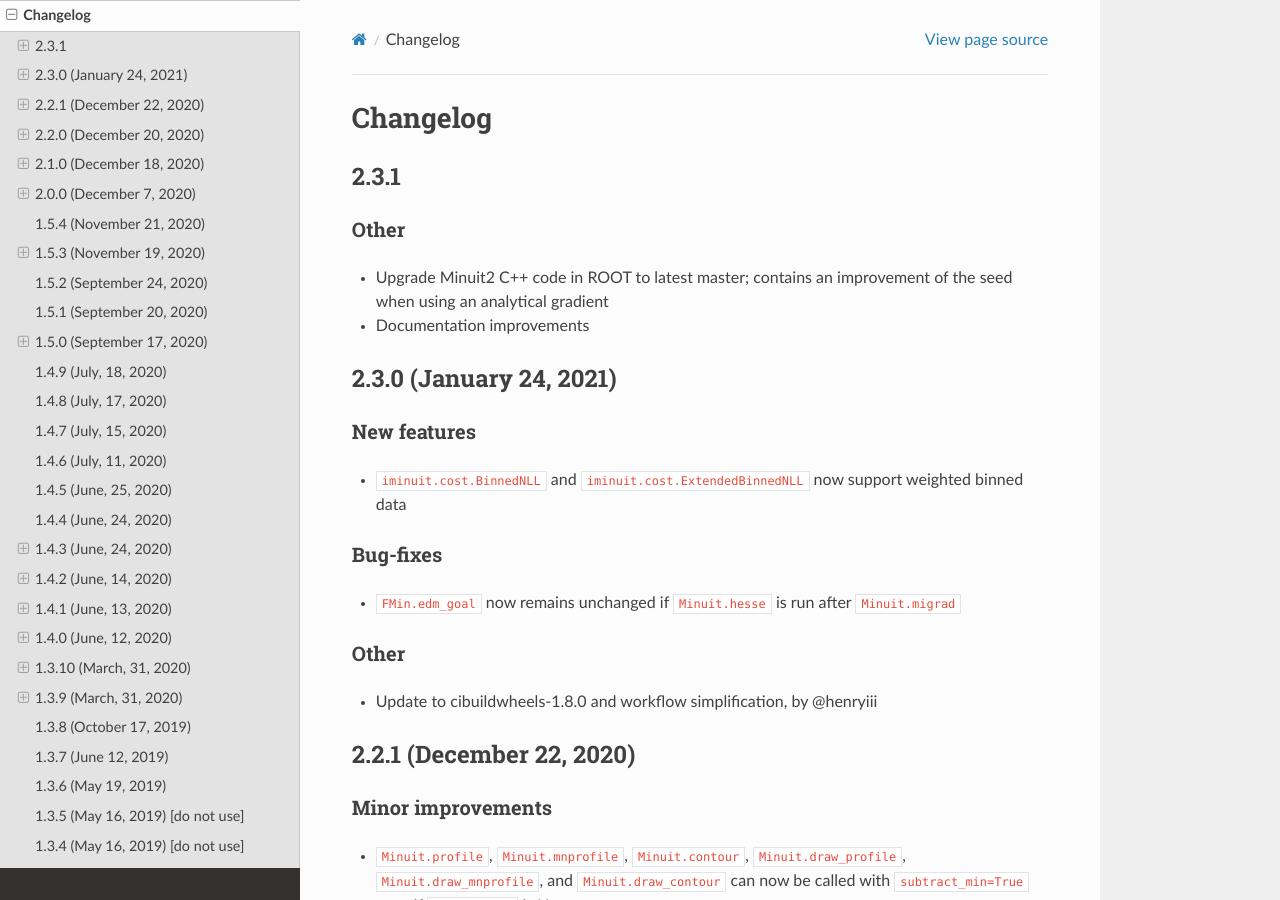
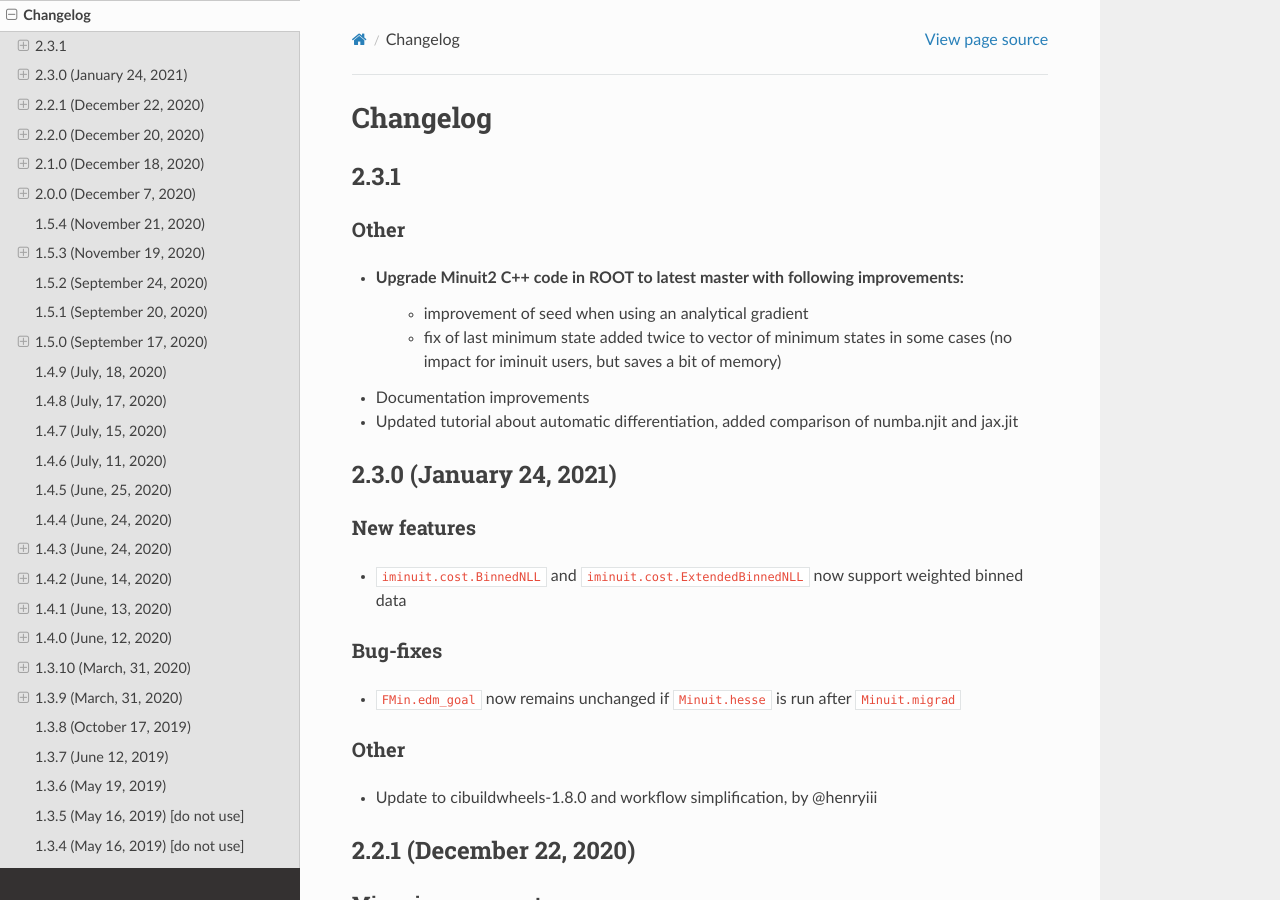
Before and after one commit to scikit-hep/iminuit, a Sphinx documentation site: the page built from doc/changelog.rst, in a window 1280 px wide and 900 px high. Built offline with Sphinx 7.4.7 and the Read the Docs theme 2.0.0, drawn with Linux system fonts in a browser that asks for light colours.

Commit message:
update jax tutorial (#611)

```diff
--- a/doc/changelog.rst
+++ b/doc/changelog.rst
@@ -10,9 +10,13 @@
 
 Other
 ~~~~~
-- Upgrade Minuit2 C++ code in ROOT to latest master; contains an improvement of the seed
-  when using an analytical gradient
+- Upgrade Minuit2 C++ code in ROOT to latest master with following improvements:
+   - improvement of seed when using an analytical gradient
+   - fix of last minimum state added twice to vector of minimum states in some cases
+     (no impact for iminuit users, but saves a bit of memory)
 - Documentation improvements
+- Updated tutorial about automatic differentiation, added comparison of numba.njit
+  and jax.jit
 
 2.3.0 (January 24, 2021)
 ------------------------
--- a/requirements-dev.txt
+++ b/requirements-dev.txt
@@ -9,6 +9,7 @@
 nbconvert
 nbformat
 numba
+numba-stats
 numpy
 pre-commit
 pydocstyle
--- a/src/iminuit/version.py
+++ b/src/iminuit/version.py
@@ -10,6 +10,6 @@
 iminuit_version = "2.3.1"
 
 # We list the corresponding ROOT version of the C++ Minuit2 library here
-root_version = "v6-23-01-RF-binSampling-633-g18a6204c21"
+root_version = "v6-23-01-RF-binSampling-685-ga642cc22e3"
 
 version = f"{iminuit_version}+ROOT-{root_version}"
```
Also changed, not shown: 1 other file.
